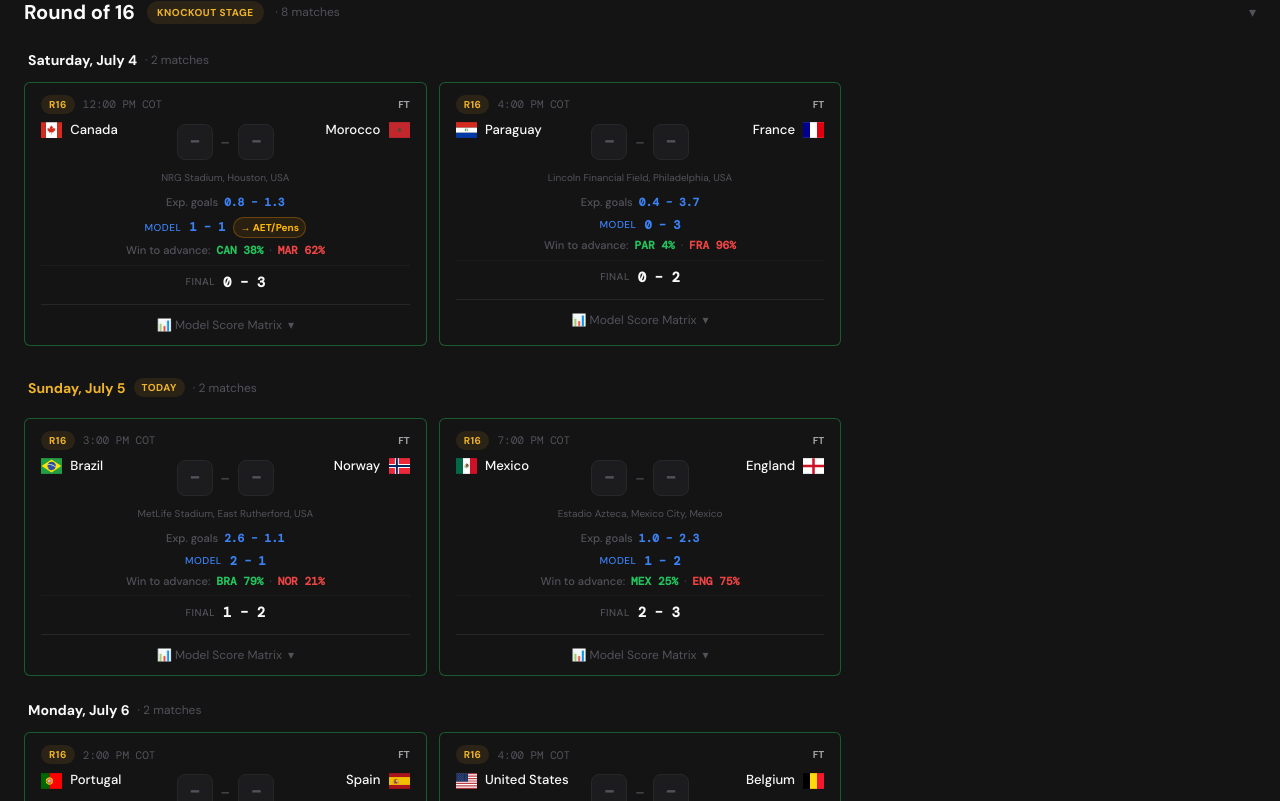
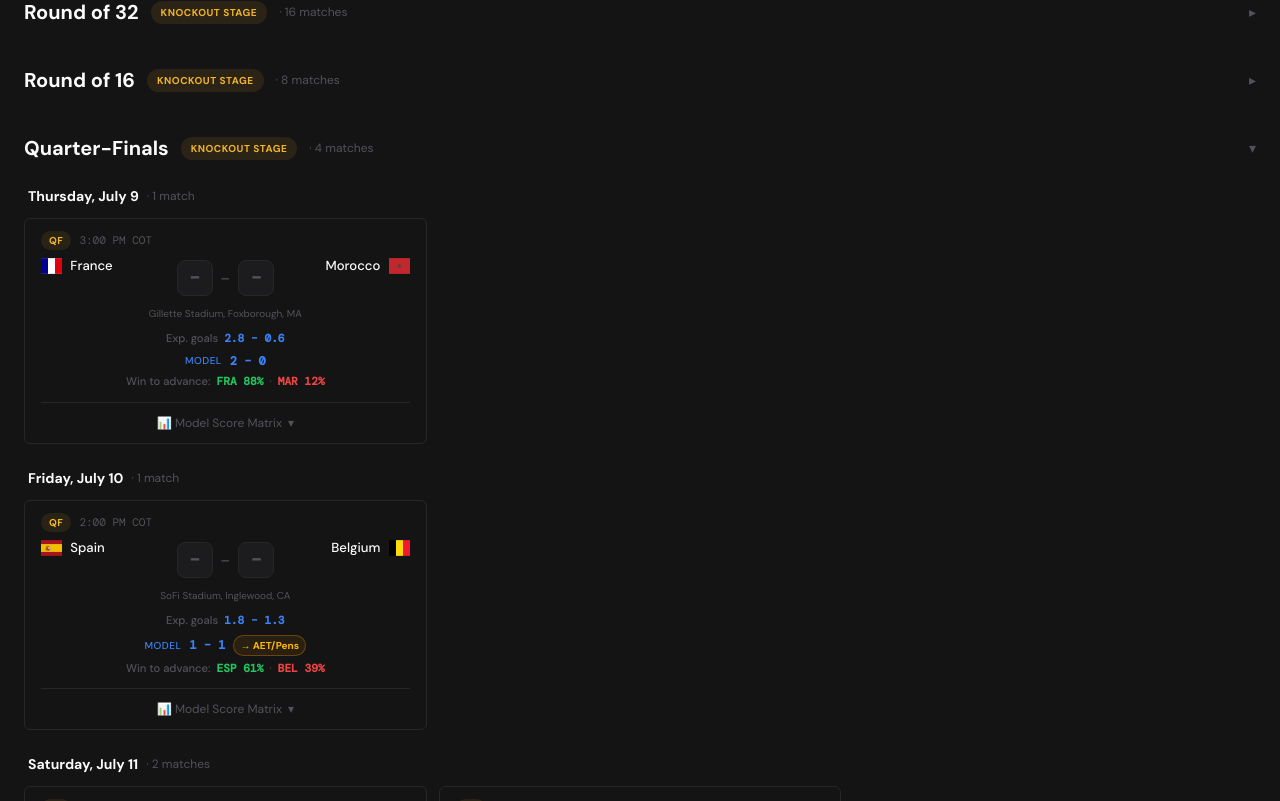
Before and after one commit to danielvegac/wc2026-predictor, a React (Vite) app: page / in a window 1280 px wide. Shown: the part 7059-7860 px from the top of the page. Built offline with nearby package versions, Linux system fonts and the light colour scheme; no server answers.

Commit message:
feat: add QF round to knockoutMatches + Matches tab (last section)

```diff
--- a/src/components/prediction/KnockoutSection.tsx
+++ b/src/components/prediction/KnockoutSection.tsx
@@ -138,20 +138,27 @@ function RoundSection({
 export function KnockoutSection() {
   const r32Matches = useMemo(() => knockoutMatches.filter((m) => m.round === "R32"), []);
   const r16Matches = useMemo(() => knockoutMatches.filter((m) => m.round === "R16"), []);
+  const qfMatches = useMemo(() => knockoutMatches.filter((m) => m.round === "QF"), []);
 
   return (
     <>
-      <RoundSection
-        title="Round of 16"
-        badge="Knockout Stage"
-        matches={r16Matches}
-      />
       <RoundSection
         title="Round of 32"
         badge="Knockout Stage"
         matches={r32Matches}
         defaultCollapsed={true}
       />
+      <RoundSection
+        title="Round of 16"
+        badge="Knockout Stage"
+        matches={r16Matches}
+        defaultCollapsed={true}
+      />
+      <RoundSection
+        title="Quarter-Finals"
+        badge="Knockout Stage"
+        matches={qfMatches}
+      />
     </>
   );
 }
--- a/src/data/knockoutMatches.ts
+++ b/src/data/knockoutMatches.ts
@@ -126,6 +126,24 @@ export const knockoutMatches: KnockoutMatch[] = [
   { matchId: "R16-8", round: "R16", date: "2026-07-07", homeTeamId: "SUI", awayTeamId: "COL",
     venue: "BC Place, Vancouver, Canada", kickoffCOT: "3:00 PM", status: "completed",
     homeGoals: 0, awayGoals: 0 },
+
+  // ==========================================
+  // QUARTER-FINALS
+  // ==========================================
+
+  // July 9
+  { matchId: "QF-1", round: "QF", date: "2026-07-09", homeTeamId: "FRA", awayTeamId: "MAR",
+    venue: "Gillette Stadium, Foxborough, MA", kickoffCOT: "3:00 PM", status: "upcoming" },
+
+  // July 10
+  { matchId: "QF-2", round: "QF", date: "2026-07-10", homeTeamId: "ESP", awayTeamId: "BEL",
+    venue: "SoFi Stadium, Inglewood, CA", kickoffCOT: "2:00 PM", status: "upcoming" },
+
+  // July 11
+  { matchId: "QF-3", round: "QF", date: "2026-07-11", homeTeamId: "NOR", awayTeamId: "ENG",
+    venue: "Hard Rock Stadium, Miami Gardens, FL", kickoffCOT: "4:00 PM", status: "upcoming" },
+  { matchId: "QF-4", round: "QF", date: "2026-07-11", homeTeamId: "ARG", awayTeamId: "SUI",
+    venue: "Arrowhead Stadium, Kansas City, MO", kickoffCOT: "8:00 PM", status: "upcoming" },
 ];
 
 /** Get all knockout matches for a specific round */
```
